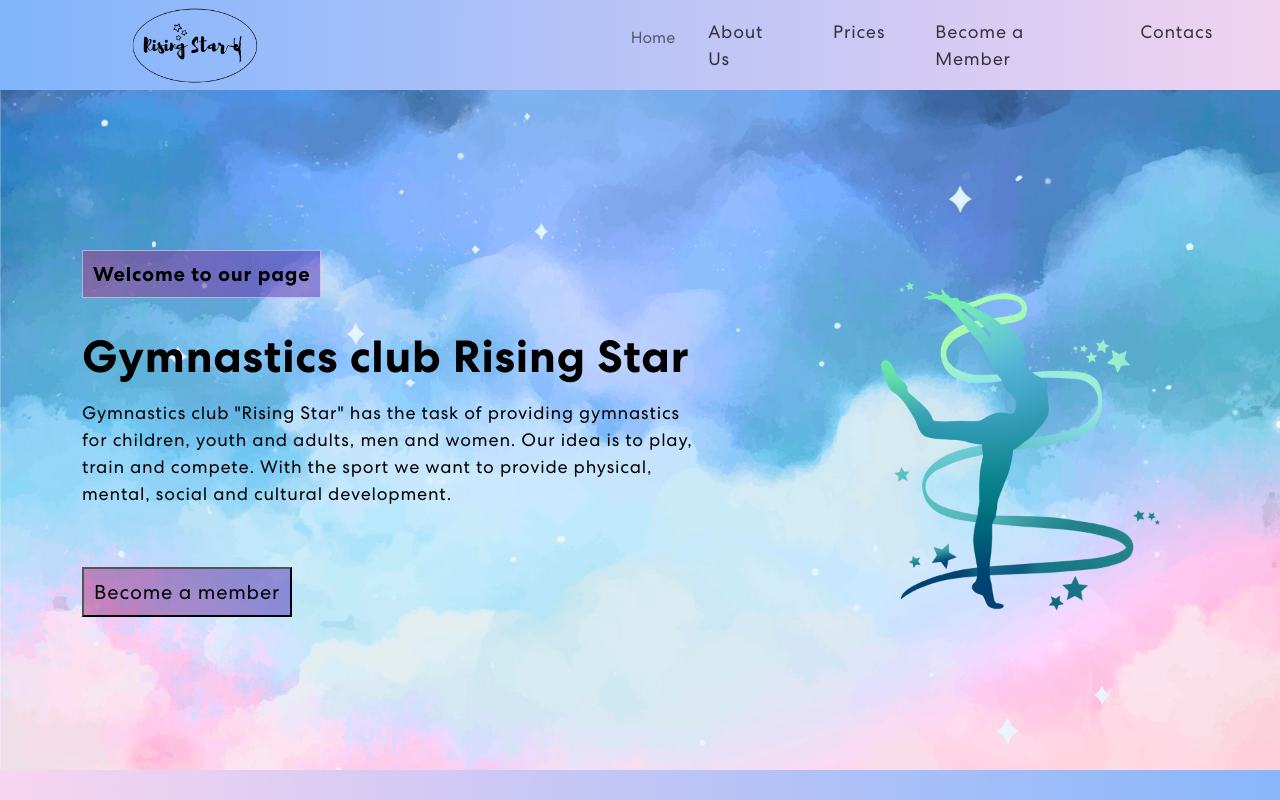
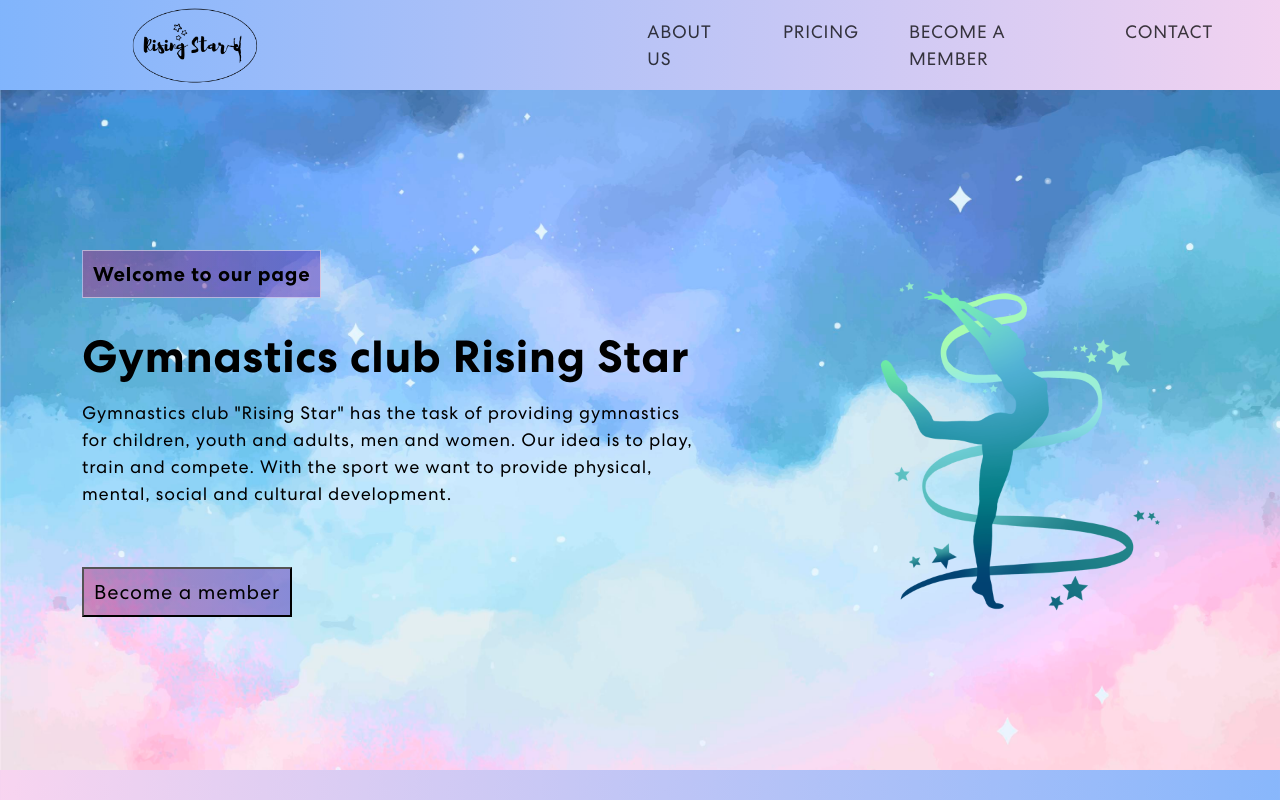
Before and after one commit to valeribeizer/rising_star, a React (Create React App) app: page / in a window 1280 px wide. Shown: the top 800 px of the page. Built offline with nearby package versions, Linux system fonts and the light colour scheme.

Commit message:
changed styling, deleted home link

```diff
--- a/src/components/Contacts.js
+++ b/src/components/Contacts.js
@@ -5,9 +5,9 @@ import TrackVisibility from "react-on-screen";
 
 const Contacts = () => {
   return (
-    <section className="contacts" id="contacts">
+    <section className="contacts" id="contact">
       <Container>
-        <h1>Contacts</h1>
+        <h1>Contact</h1>
         <div className="contacts-bx">
           <Row>
             <Col>
--- a/src/components/NavBar.js
+++ b/src/components/NavBar.js
@@ -17,19 +17,11 @@ const NavBar = () => {
             styles={{ minWidth: 100, minHeight: 100 }}
             src={logo}
             alt="logo"
+            onClick={() => onUpdateActiveLink("home")}
           />
         </Navbar.Brand>
         <Navbar.Collapse id="basic-navbar-nav">
           <Nav className="me-auto">
-            <Nav.Link
-              href="#home"
-              className={
-                activeLink === "home" ? "active-navbar-link" : "navbar-link"
-              }
-              onClick={() => onUpdateActiveLink("home")}
-            >
-              Home
-            </Nav.Link>
             <Nav.Link
               href="#aboutus"
               className={
@@ -37,16 +29,16 @@ const NavBar = () => {
               }
               onClick={() => onUpdateActiveLink("aboutus")}
             >
-              About Us
+              ABOUT US
             </Nav.Link>
             <Nav.Link
-              href="#prices"
+              href="#pricing"
               className={
-                activeLink === "prices" ? "active-navbar-link" : "navbar-link"
+                activeLink === "pricing" ? "active-navbar-link" : "navbar-link"
               }
-              onClick={() => onUpdateActiveLink("prices")}
+              onClick={() => onUpdateActiveLink("pricing")}
             >
-              Prices
+              PRICING
             </Nav.Link>
 
             <Nav.Link
@@ -56,16 +48,16 @@ const NavBar = () => {
               }
               onClick={() => onUpdateActiveLink("member")}
             >
-              Become a Member
+              BECOME A MEMBER
             </Nav.Link>
             <Nav.Link
-              href="#contacts"
+              href="#contact"
               className={
-                activeLink === "contacts" ? "active-navbar-link" : "navbar-link"
+                activeLink === "contact" ? "active-navbar-link" : "navbar-link"
               }
               onClick={() => onUpdateActiveLink("contacts")}
             >
-              Contacs
+              CONTACT
             </Nav.Link>
           </Nav>
         </Navbar.Collapse>
--- a/src/components/Prices.js
+++ b/src/components/Prices.js
@@ -25,9 +25,9 @@ const  Prices = () => {
   };
 
     return (
-      <section className="prices" id="prices">
+      <section className="prices" id="pricing">
         <Container>
-          <h1>Prices</h1>
+          <h1>Pricing</h1>
           <Row>
             <Col>
               <div className="prices-bx">
```
